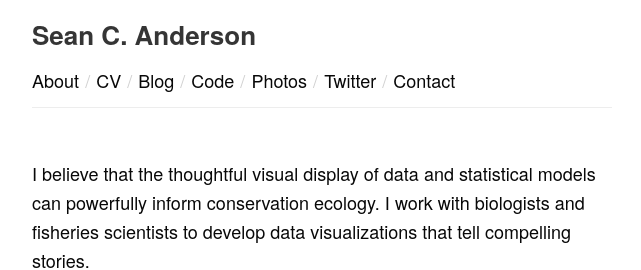
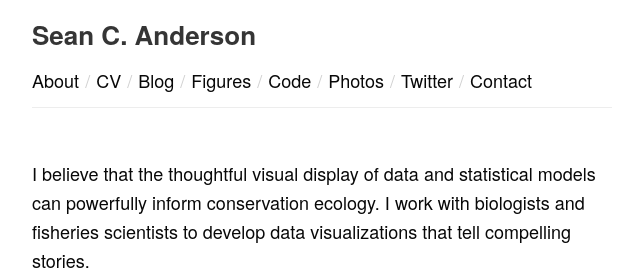
Before and after one commit to seananderson/seananderson.ca, a Jekyll site: the page built from index.md, in a window 1280 px wide. Shown: the top 270 px of the page, without its empty margins (318-959 px from the left). Built offline with Jekyll 4.4.1, drawn with Linux system fonts in a browser that asks for light colours; Markdown is read by kramdown in place of the engine named in the settings; comment, search, counter and statistics services are not loaded.

Commit message:
Add portfolio to menu bar

```diff
--- a/_includes/header.html
+++ b/_includes/header.html
@@ -76,6 +76,8 @@
         <span class="mastdiv">/</span>
         <a href="/blog.html">Blog</a>
         <span class="mastdiv">/</span>
+        <a href="/portfolio.html">Figures</a>
+        <span class="mastdiv">/</span>
         <a href="https://github.com/seananderson">Code</a>
         <span class="mastdiv">/</span>
         <a href="http://www.flickr.com/photos/seananderson/">Photos</a>
```
